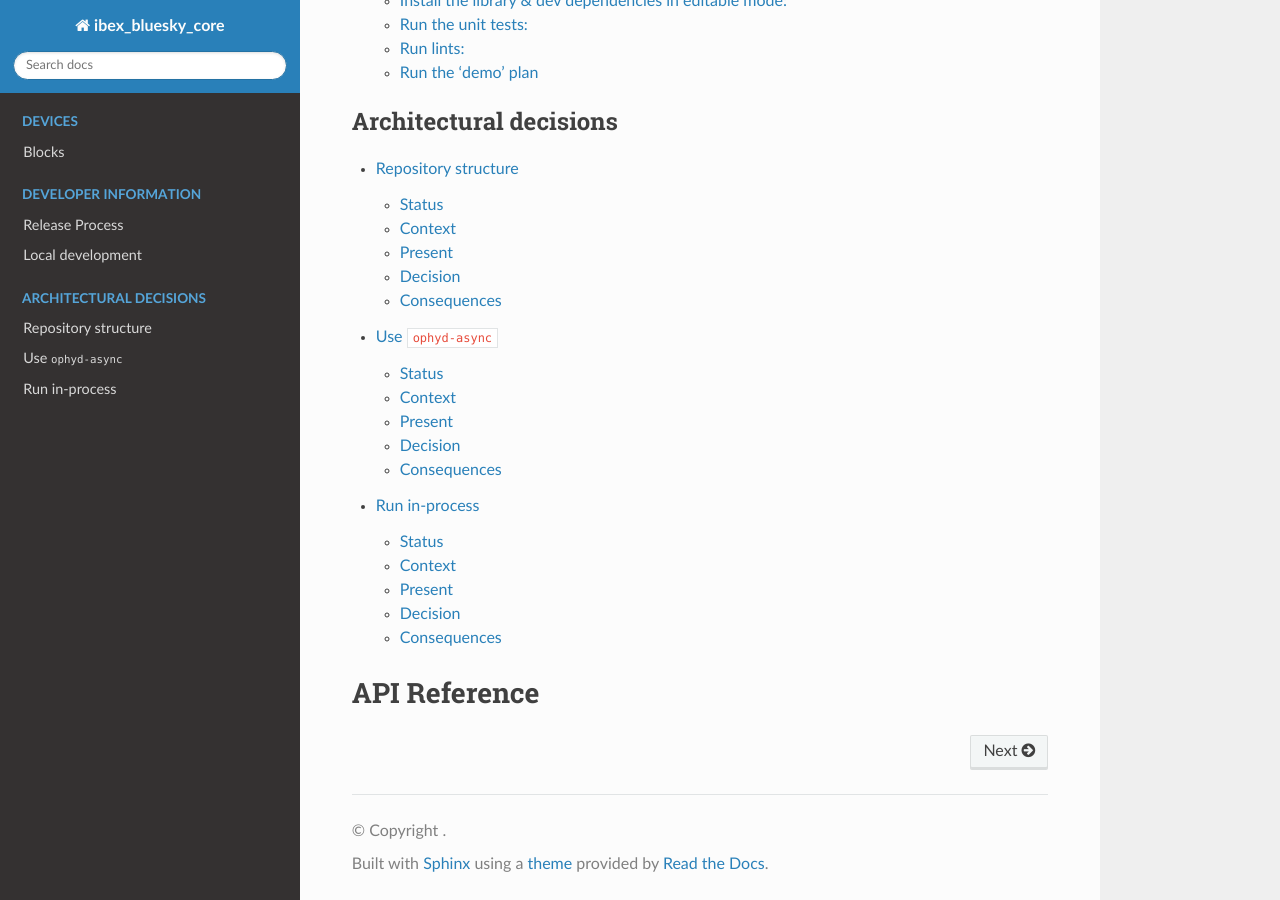
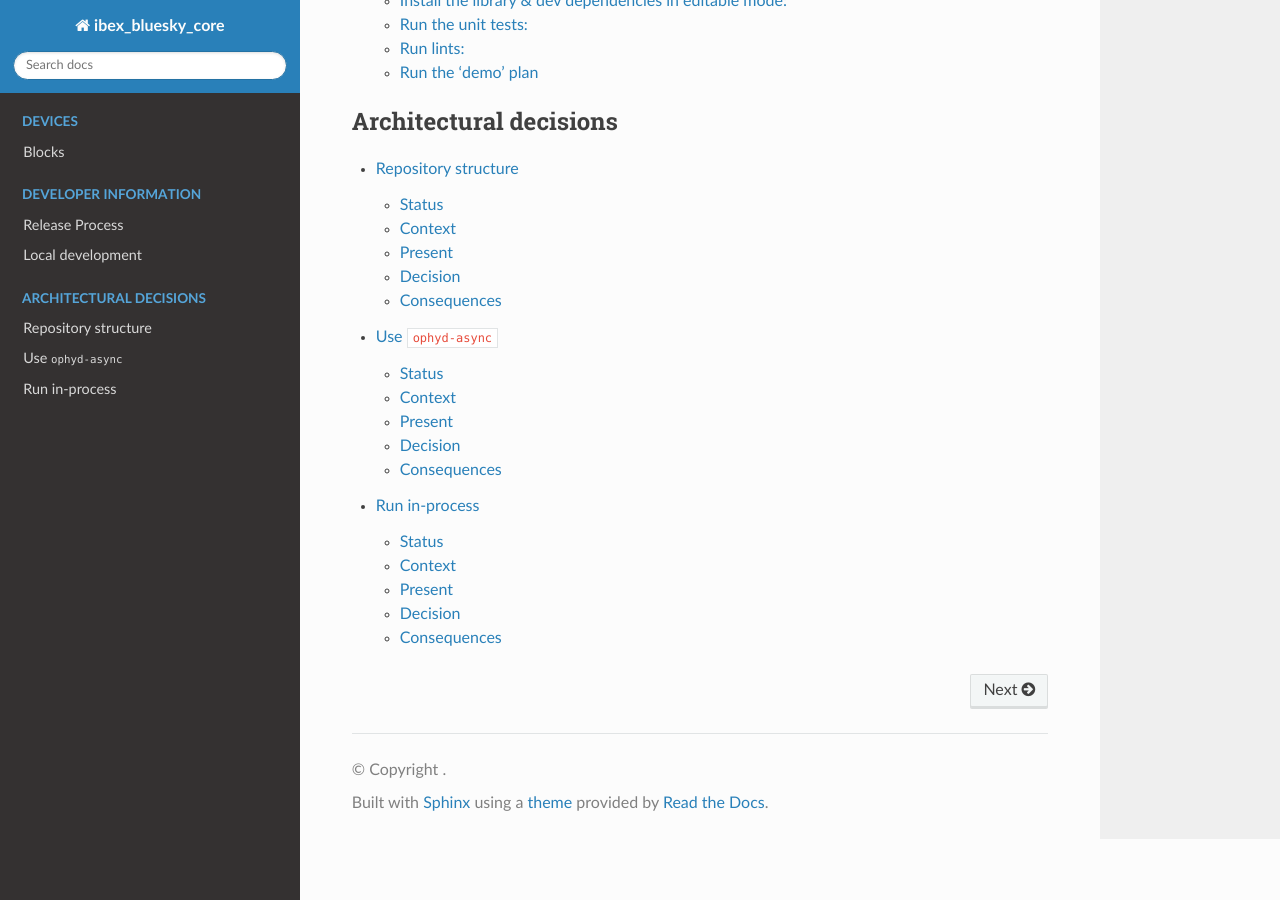
Before and after one commit to ISISComputingGroup/ibex_bluesky_core, a Sphinx documentation site: the page built from doc/index.rst, in a window 1280 px wide and 900 px high, scrolled down 555 px. Built offline with Sphinx 7.4.7 and the Read the Docs theme 2.0.0, drawn with Linux system fonts in a browser that asks for light colours; pages that are not in the unit, such as notebooks, are missing from menus.

```diff
--- a/doc/conf.py
+++ b/doc/conf.py
@@ -32,8 +32,8 @@ extensions = [
     # Add links to source code in API docs
     "sphinx.ext.viewcode",
 ]
-napoleon_google_docstring = False
-napoleon_numpy_docstring = True
+napoleon_google_docstring = True
+napoleon_numpy_docstring = False
 
 templates_path = ["_templates"]
 exclude_patterns = ["_build", "Thumbs.db", ".DS_Store"]
--- a/doc/index.rst
+++ b/doc/index.rst
@@ -33,9 +33,9 @@ This documentation contains information for the bluesky plan stubs & devices for
 
    architectural_decisions/*
 
-API Reference
-=============
+
 .. toctree::
    :maxdepth: 2
+   :caption: API reference
 
    _api
```
